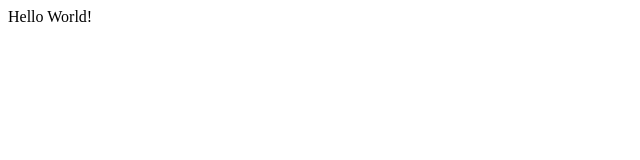
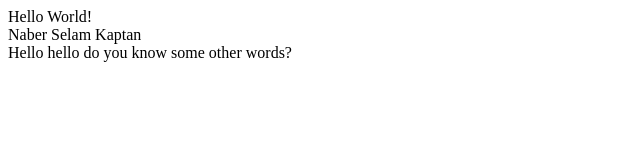
Before and after one commit to raifkaraahmetoglu/student50, a plain HTML site: page Lecture0/index.html in a window 1280 px wide. Shown: the whole page, without its empty margins (0-640 px from the left). Drawn offline with Linux system fonts and the light colour scheme.

Commit message:
Selam başkan wasadded

```diff
--- a/Lecture0/index.html
+++ b/Lecture0/index.html
@@ -5,5 +5,10 @@
     </head>
     <body>
       Hello World!
+      <nav>
+        Naber
+        Selam Kaptan
+      </nav>
+      Hello hello do you know some other words?
     </body>
 </html>
```
Also changed, not shown: Lecture0/hello.html (+1 -1 lines).
